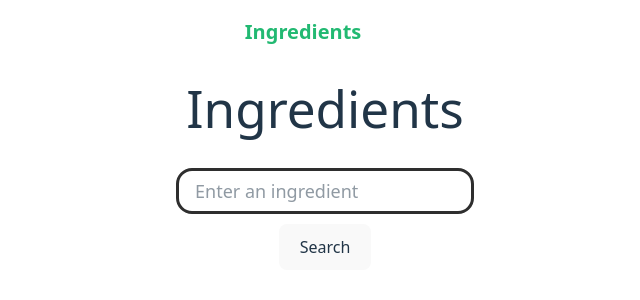
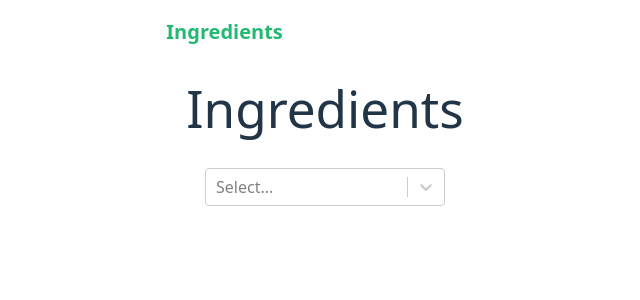
Before and after one commit to kylesiat675/meals-recipes, a React (Vite) app in the folder recipes/: page /ingredients in a window 1280 px wide. Shown: the top 300 px of the page, without its empty margins (315-955 px from the left). Built offline with nearby package versions, Linux system fonts and the light colour scheme; no server answers.

Commit message:
react-select for ingredients and removed GetDishes
> Created Select logic to look for an ingredient and dishes that uses that ingredient
> Removed GetDishes (redundant searching for dishes)

To be implemented:
> Dish modal after picture/name is clicked

```diff
--- a/recipes/package.json
+++ b/recipes/package.json
@@ -14,7 +14,8 @@
     "axios": "^1.8.4",
     "react": "^19.0.0",
     "react-dom": "^19.0.0",
-    "react-router-dom": "^6.30.0"
+    "react-router-dom": "^6.30.0",
+    "react-select": "^5.10.1"
   },
   "devDependencies": {
     "@eslint/js": "^9.22.0",
--- a/recipes/src/App.tsx
+++ b/recipes/src/App.tsx
@@ -1,7 +1,6 @@
 import { BrowserRouter as Router, Routes, Route, NavLink } from "react-router-dom";
 import './App.css'
 import { useState } from 'react'
-import { GetDishes } from './components/GetDishes';
 import { Ingredients } from "./components/Ingredients";
 import { Cuisines } from "./components/Cuisines";
 import { Category } from "./components/Category";
@@ -39,7 +38,6 @@ function App() {
       <nav className="flex justify-center">
           <ul className="flex flex-row justify-between px-2 items-center md:text-xl text-sm py-4 border-2 border-white rounded-[10px] mb-4 md:w-1/2 w-full">
               <li><NavLink to="/" className={({ isActive }) => (isActive ? 'active-link' : 'link')} onClick={resetValues}>Home</NavLink></li>
-              <li><NavLink to="/dishes" className={({ isActive }) => (isActive ? 'active-link' : 'link')} onClick={resetValues}>Dishes</NavLink></li>
               <li><NavLink to="/ingredients" className={({ isActive }) => (isActive ? 'active-link' : 'link')} onClick={resetValues}>Ingredients</NavLink></li>
               <li><NavLink to="/cuisines" className={({ isActive }) => (isActive ? 'active-link' : 'link')} onClick={resetValues}>Cuisines</NavLink></li>
               <li><NavLink to="/category" className={({ isActive }) => (isActive ? 'active-link' : 'link')} onClick={resetValues}>Category</NavLink></li>
@@ -47,14 +45,7 @@ function App() {
       </nav>
       {/*Set up routes and router for each component */}
       <Routes>
-          <Route path="/" element={<Home />} />
-            <Route path="/dishes" element=
-            {<GetDishes
-              prompt={prompt}
-              setPrompt={setPrompt}
-              dishes={dishes}
-              setDishes={setDishes}
-            />}/>
+            <Route path="/" element={<Home />}/>
 
             <Route path="/ingredients" element=
             {<Ingredients
--- a/recipes/src/components/DishItemCard.tsx
+++ b/recipes/src/components/DishItemCard.tsx
@@ -1,5 +1,10 @@
+import { useState } from "react";
 //Takes a prompt called dish from the user and displays the dish name and image in a card format
 export function DishItemCard({ dish }: {dish: any}){
+    const [dishInfo, setDishInfo] = useState<any[]>([]);
+
+
+
     //Make the image and name clickable so a dish item modal opens with all the information and links to the dish
     return (
         <div className="flex flex-col items-center justify-center">
--- a/recipes/src/components/GetDishes.tsx
+++ b/recipes/src/components/GetDishes.tsx
@@ -1,3 +1,4 @@
+//Unused component
 import { DishList } from './DishList'
 import { useState } from 'react'
 import axios from 'axios'
--- a/recipes/src/components/Ingredients.tsx
+++ b/recipes/src/components/Ingredients.tsx
@@ -1,6 +1,7 @@
 import { DishList } from './DishList'
-import { useState } from 'react'
+import { useEffect, useState } from 'react'
 import axios from 'axios'
+import Select from 'react-select'
 
 //Props to pass into Ingredients
 type IngredientsProps ={
@@ -11,11 +12,11 @@ type IngredientsProps ={
 }
 
 export function Ingredients({prompt, setPrompt, dishes, setDishes}: IngredientsProps) {
+    const [ingredientList, setIngredientList] = useState<any[]>([]);
     const [loading, setLoading] = useState(false) //Loading state
     const [error, setError] = useState<string | null>(null) //Error state
 
-    const fetchDishes = async (e: any) => {
-        e.preventDefault() //Prevents the default submission when the button is clicked
+    const fetchDishes = async () => {
         setLoading(true) //Sets loading state to true
         setError(null) //Sets error state to null (no error)
         try{
@@ -33,17 +34,33 @@ export function Ingredients({prompt, setPrompt, dishes, setDishes}: IngredientsP
             setLoading(false) // Sets loading to false
         }
     }
+    //Whenever prompt changes, we fetch the new dishes
+    useEffect(() => {
+        if(prompt) fetchDishes();
+    }, [prompt]);
+
+    useEffect(() => {
+        const fetchIngredientList = async () => {
+            const res = await axios.get('https://www.themealdb.com/api/json/v1/1/list.php?i=list');
+                const list = res.data.meals.map((dish:any) =>({
+                    value: dish.strIngredient,
+                    label: dish.strIngredient,
+                }));
+                setIngredientList(list)
+            };
+            fetchIngredientList();
+    }, []);
+
 
     return(
         <div className='w-full flex flex-col justify-center items-center gap-8'>
             <h1>Ingredients</h1>
-            <form onSubmit={fetchDishes}>
-                <div className="flex flex-col justify-center items-center gap-2.5">
-                <input type="text" placeholder='Enter an ingredient' value={prompt} onChange={(e) => setPrompt(e.target.value)}
-                className="w-full h-full text-lg px-4 py-2 rounded-2xl border-[rgb(46,46,46)] border-[3px]"/>
-                <button type='submit'>Search</button>
-                </div>
-            </form>
+            <Select
+            options={ingredientList}
+            className="select text-black h-auto w-[240px]"
+            onChange={(e:any)=>setPrompt(e.value)}
+            isSearchable
+            />
             {loading && <p>Loading dish(es)...</p>}
             {error && <p>{error}</p>}
 
```
Also changed, not shown: 1 other file (tests, documents, lock files or other folders).
